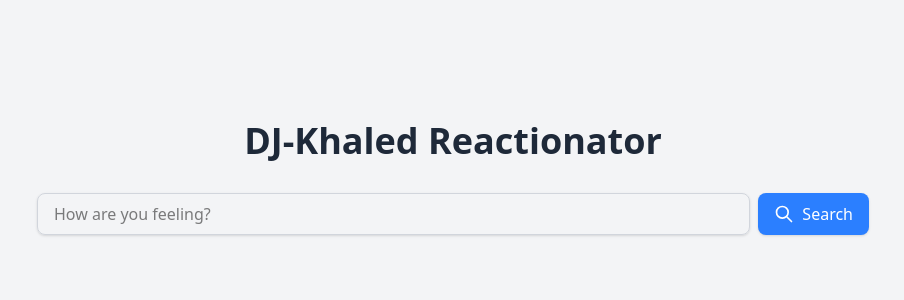
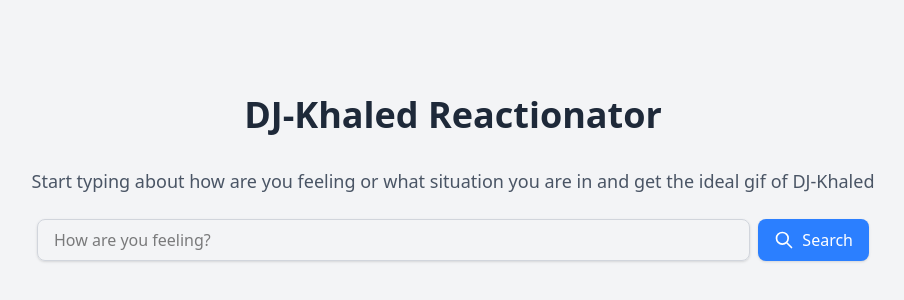
Before and after one commit to Dominik1799/dj-khaled-reactionator, a Next.js app in the folder frontend/: page / in a window 1280 px wide. Shown: the part 114-414 px from the top of the page, without its empty margins (187-1091 px from the left). Built offline with nearby package versions, Linux system fonts and the light colour scheme.

Commit message:
add hint and short description

```diff
--- a/frontend/app/components/SearchBox.jsx
+++ b/frontend/app/components/SearchBox.jsx
@@ -95,6 +95,11 @@
           <span>{isLoading ? 'Searching...' : 'Search'}</span>
         </button>
       </div>
+      {searchResults.length > 0 && !isLoading && (
+        <p className="text-sm text-gray-500 mt-2">
+          Click on gif to download them to your device.
+        </p>
+      )}
       <div className="min-h-[200px]">
         {searchResults.length > 0 && !isLoading && (
           <div className="grid grid-cols-1 md:grid-cols-2 lg:grid-cols-3 gap-4">
--- a/frontend/app/page.js
+++ b/frontend/app/page.js
@@ -4,6 +4,9 @@
   return (
     <div className="min-h-screen bg-gray-100 flex flex-col items-center justify-center p-4">
       <h1 className="text-4xl font-bold mb-8 text-gray-800">DJ-Khaled Reactionator</h1>
+      <p className="text-lg text-gray-600 mb-6 text-center">
+        Start typing about how are you feeling or what situation you are in and get the ideal gif of DJ-Khaled
+      </p>
       <div className="w-8/12">
         <SearchArea />
       </div>
```
